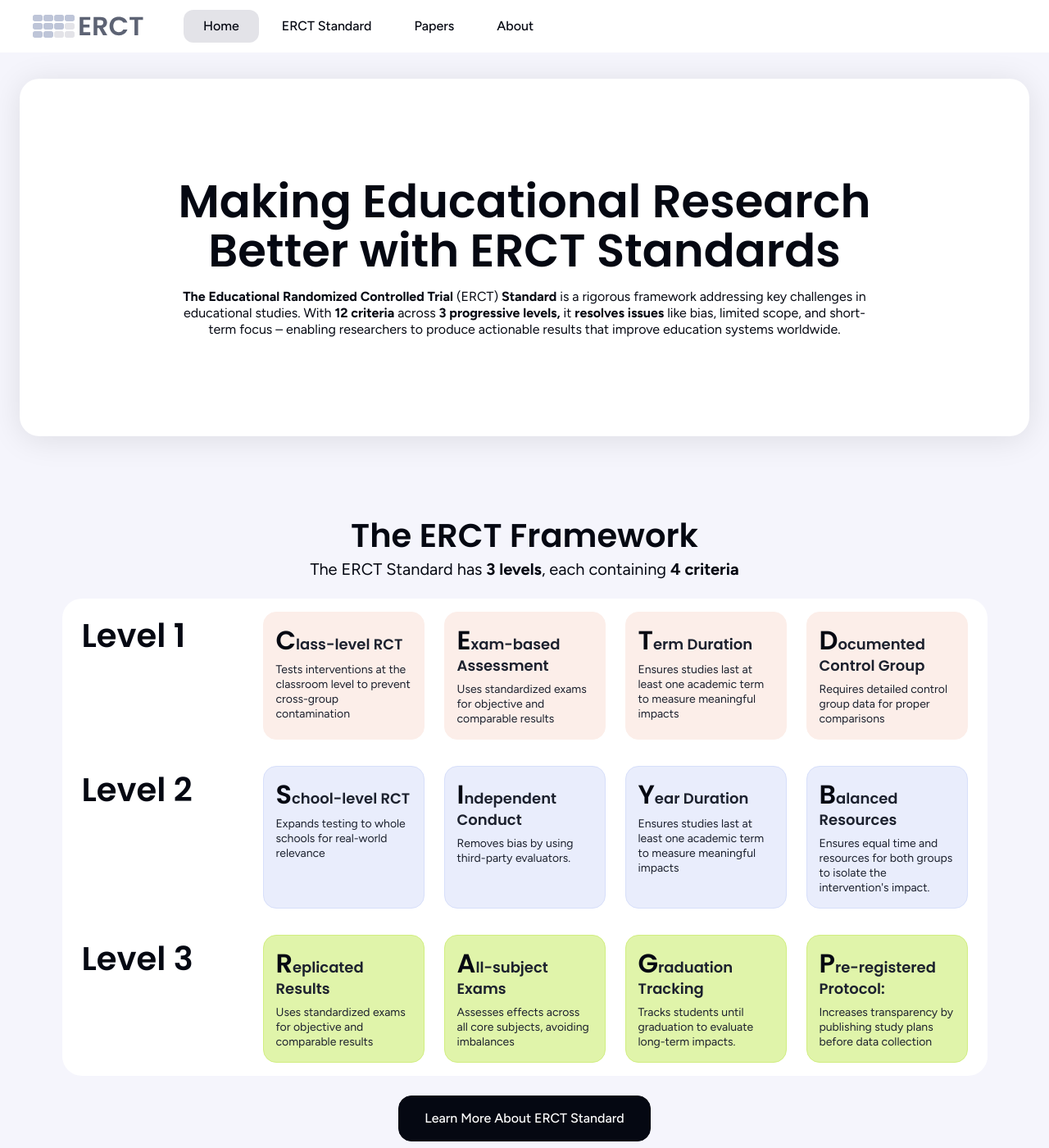
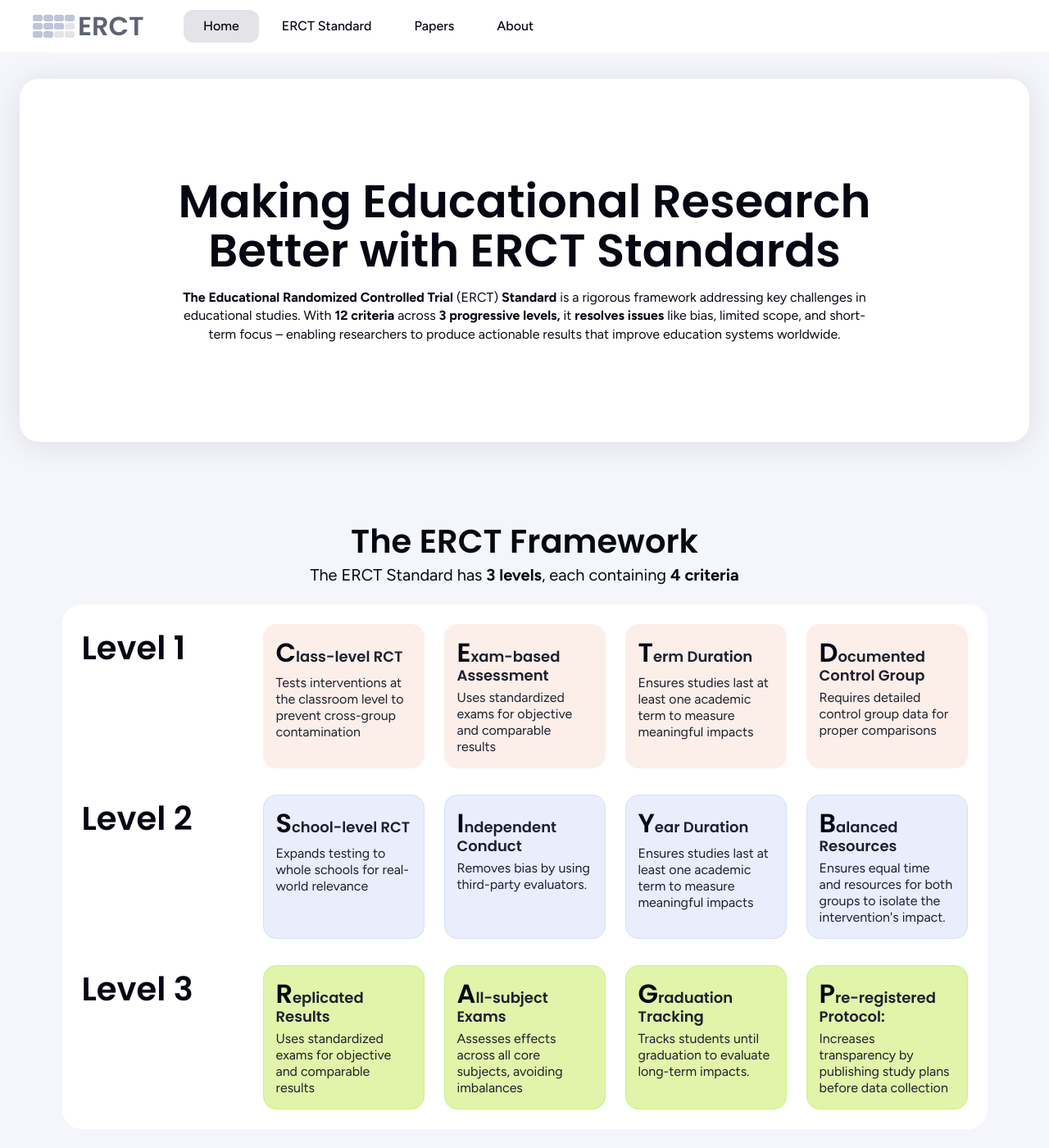
Before and after one commit to vassiliphilippov/erct-papers, a Jekyll site: the page built from index.html, in a window 1280 px wide and 1400 px high. Shown: the whole window at 82% size. Built offline with Jekyll 4.4.1, drawn with Linux system fonts in a browser that asks for light colours.

Commit message:
Update home.css

```diff
--- a/assets/css/home.css
+++ b/assets/css/home.css
@@ -24,7 +24,7 @@
 }
 .hero__text {
   color: var(--primary-title);
-  line-height: 1.25; /* 20/16 */
+  line-height: 1.4; /* 20/16 */
 }
 .hero__text p:not(:last-child) {
   margin-block-end: 0.625rem; /* 10/16 */
@@ -57,7 +57,7 @@
   background: var(--header-bg);
   max-inline-size: 70.5625rem; /* 1129/16 */
   margin-inline: auto;
-  padding-block: 1rem; /* 16/16 */
+  padding-block: 1.5rem; /* 16/16 */
   padding-inline: 1.5rem; /* 24/16 */
   display: flex;
   flex-direction: column;
@@ -110,7 +110,7 @@
   font-family: var(--title-font-family);
   font-size: 1.125rem; /* 18/16 */
   font-weight: 600;
-  line-height: 1.333; /* 24/18 */
+  line-height: 1; /* 24/18 */
   margin-block-end: 0.5rem; /* 8/16 */
 }
 .list-cards__title::first-letter {
@@ -120,8 +120,8 @@
 }
 .list-cards__text {
   color: var(--primary-text);
-  font-size: 0.875rem; /* 14/16 */
-  line-height: 1.286; /* 128.571% */
+  font-size: 1rem; /* 14/16 */
+  line-height: 1.25; /* 128.571% */
 }
 
 .studies {
@@ -256,7 +256,7 @@
   font-family: var(--title-font-family);
   font-size: 1.125rem; /* 18/16 */
   font-weight: 600;
-  line-height: 1.333; /* 133.333% */
+  line-height: 1.4; /* 140% */
   inline-size: 2rem; /* 32/16 */
   block-size: 1.5rem; /* 24/16 */
   border-radius: 0.25rem; /* 4/16 */
@@ -320,7 +320,7 @@
   gap: 0.5rem; /* 8/16 */
   font-size: 0.75rem; /* 12/16 */
   font-weight: 600;
-  line-height: 1.333; /* 133.333% */
+  line-height: 1.4; /* 140% */
   margin-block-end: 0.5rem; /* 8/16 */
 }
 .block-studies__tags li {
@@ -332,14 +332,14 @@
 }
 .block-studies__title {
   font-size: 1.125rem; /* 18/16 */
-  line-height: 1.333; /* 133.333% */
+  line-height: 1.4; /* 140% */
   margin-block-end: 0.25rem; /* 4/16 */
 }
 .block-studies__label {
   color: var(--primary-text);
   font-size: 0.75rem; /* 12/16 */
   font-weight: 600;
-  line-height: 1.333; /* 133.333% */
+  line-height: 1.4; /* 140% */
   margin-block-end: 0.5rem; /* 8/16 */
 }
 .block-studies__text {
@@ -355,7 +355,7 @@
   color: var(--level-text);
   font-size: 0.75rem; /* 12/16 */
   font-weight: 500;
-  line-height: 1.333; /* 133.333% */
+  line-height: 1.4; /* 140% */
 }
 .block-studies__published,
 .block-studies__date {
@@ -431,7 +431,7 @@
 .study-actions__title {
   color: var(--primary-text);
   font-size: 1.125rem; /* 18/16 */
-  line-height: 1.333; /* 133.333% */
+  line-height: 1.4; /* 140% */
   margin-block-end: 0.5rem; /* 8/16 */
 }
 .study-actions__text {
@@ -573,7 +573,7 @@
   .block-level__title,
   .studies__title {
     font-size: 1.5rem; /* 24/16 */
-    line-height: 1.333; /* 133.333% */
+    line-height: 1.4; /* 140% */
   }
   .lessons__info {
     inset-inline-start: -8rem;
```
